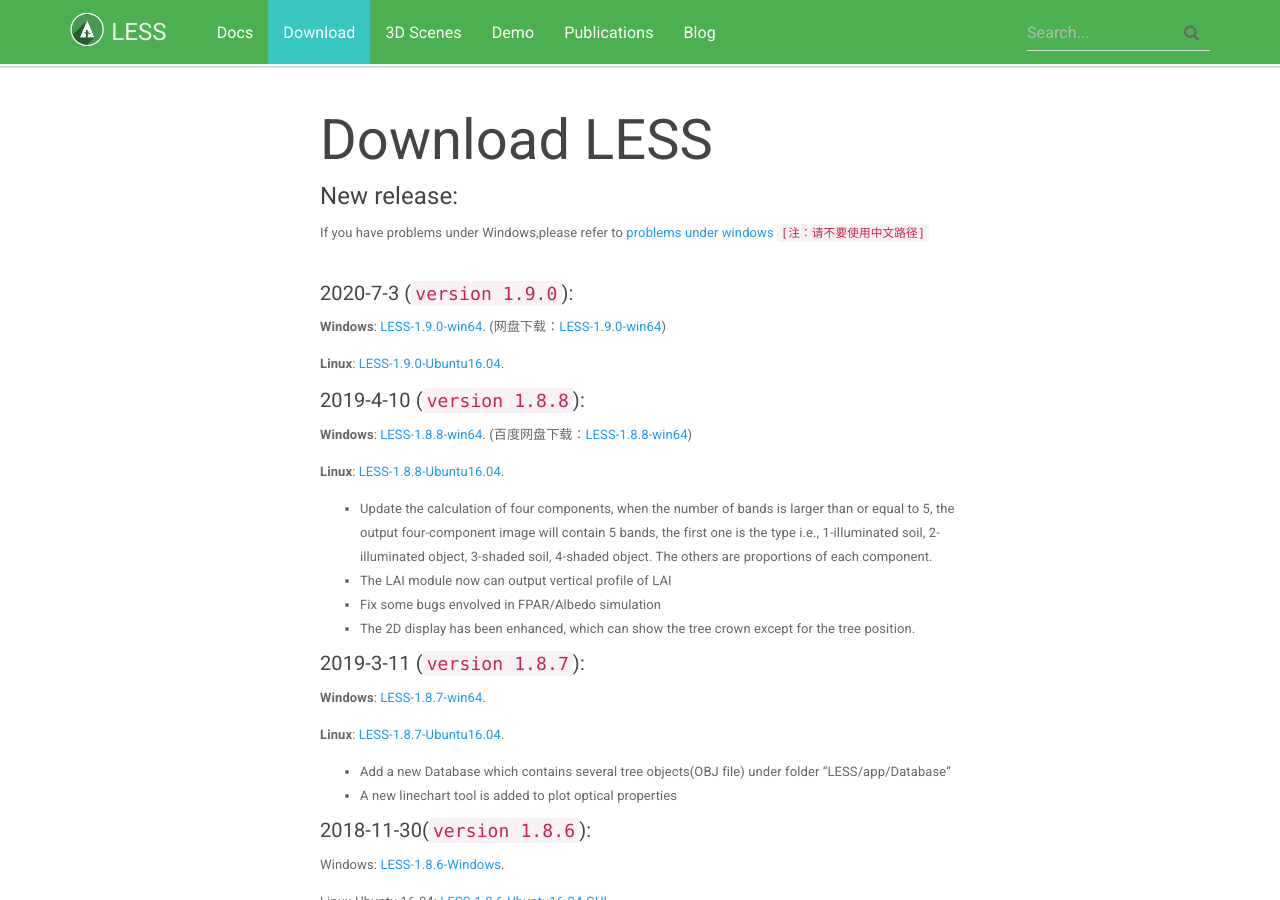
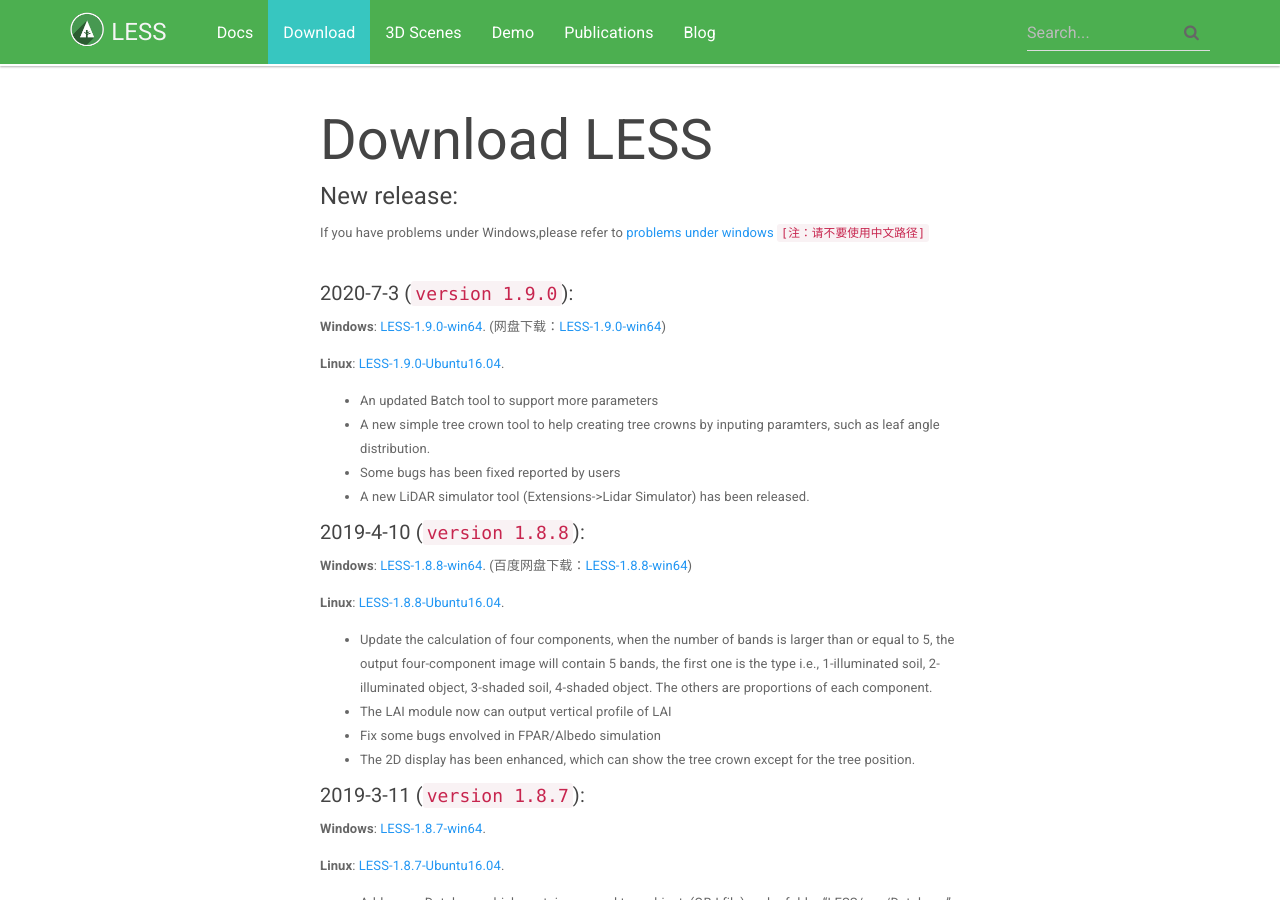
Before and after one commit to jianboqi/jianboqi.github.io, a Jekyll site: the page built from download-less.md, in a window 1280 px wide and 900 px high. Built offline with Jekyll 4.4.1, drawn with Linux system fonts in a browser that asks for light colours; nearby versions of some CDN libraries.

Commit message:
Update download-less.md

```diff
--- a/download-less.md
+++ b/download-less.md
@@ -18,6 +18,11 @@
 **Windows**: <a href="https://github.com/jianboqi/lessrt/releases/download/LESS-1.9.0/LESS-1.9.0-win64.exe" onClick="ga('send', 'event', 'LESSDownload','V1.9.0','Win64');">LESS-1.9.0-win64</a>. (网盘下载：<a target="_blank" href="https://jimbohome.synology.me:5001/d/f/562776447041709851" onClick="ga('send', 'event', 'LESSDownload','V1.9.0','Win64');">LESS-1.9.0-win64</a>)
 
 **Linux**: <a href="https://github.com/jianboqi/lessrt/releases/download/LESS-1.9.0/LESS-1.9.0-Ubuntu16.04.zip" onClick="ga('send', 'event', 'LESSDownload','V1.9.0','Ubuntu16.04');">LESS-1.9.0-Ubuntu16.04</a>.
+
+* An updated Batch tool to support more parameters
+* A new simple tree crown tool to help creating tree crowns by inputing paramters, such as leaf angle distribution.
+* Some bugs has been fixed reported by users
+* A new LiDAR simulator tool (Extensions->Lidar Simulator) has been released.
 
 ##### 2019-4-10 (`version 1.8.8`):
 **Windows**: <a href="https://github.com/jianboqi/lessrt/releases/download/LESS-1.8.8/LESS-1.8.8-win64.exe" onClick="ga('send', 'event', 'LESSDownload','V1.8.8','Win64');">LESS-1.8.8-win64</a>. (百度网盘下载：<a target="_blank" href="https://pan.baidu.com/s/15i7BpX9p1WfsPMGxzxwLBg" onClick="ga('send', 'event', 'LESSDownload','V1.8.8','Win64');">LESS-1.8.8-win64</a>)
```
